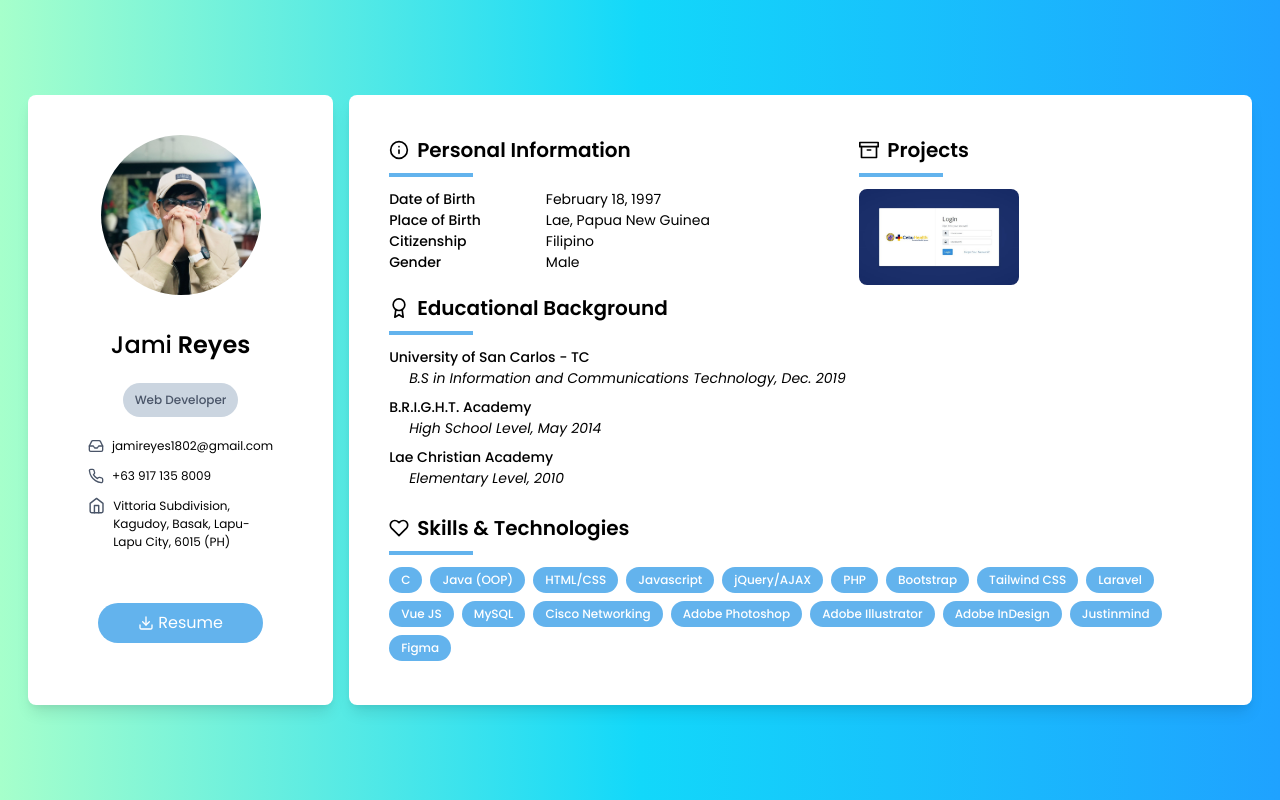
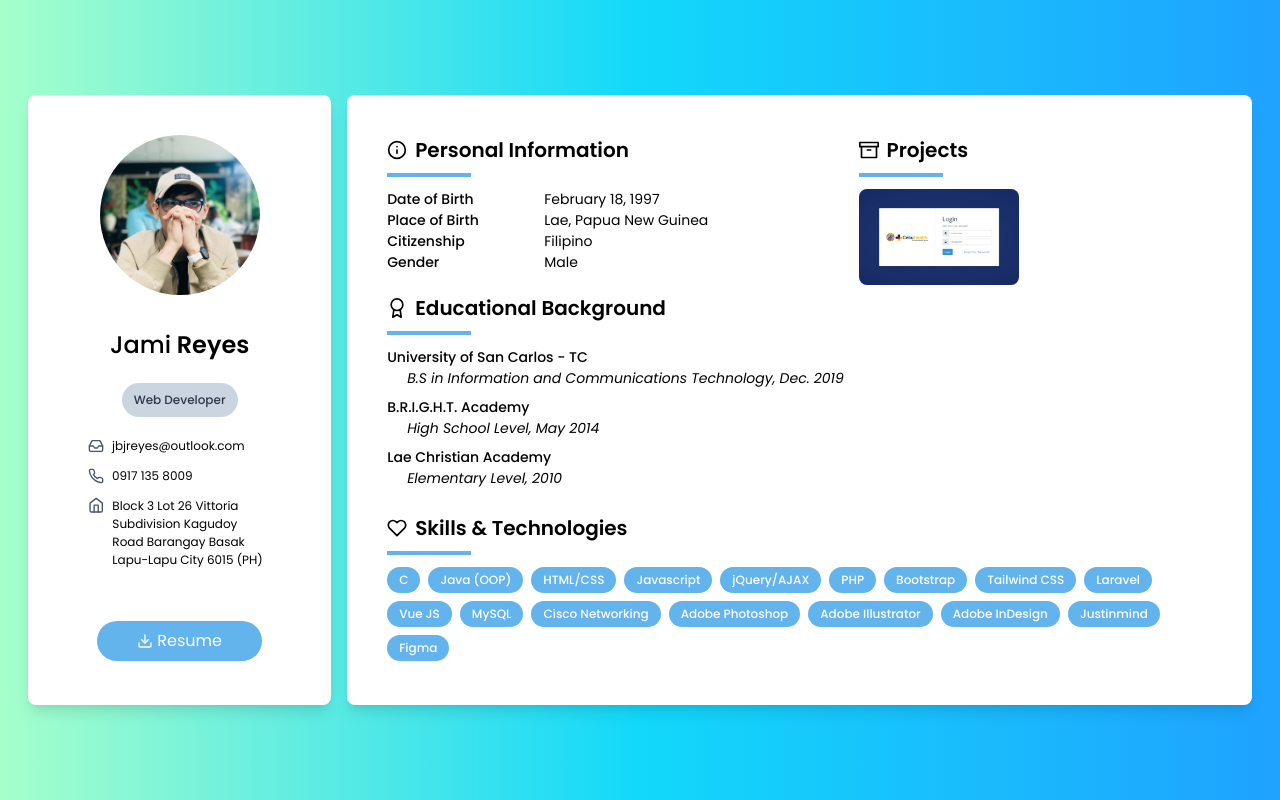
Before and after one commit to jamireyes/jamireyes, a Vue app: page / in a window 1280 px wide. Built offline with nearby package versions, Linux system fonts and the light colour scheme.

Commit message:
Updated Project

```diff
--- a/package.json
+++ b/package.json
@@ -3,7 +3,7 @@
   "version": "0.1.0",
   "private": true,
   "scripts": {
-    "serve": "vue-cli-service serve",
+    "serve": "set NODE_OPTIONS=--openssl-legacy-provider && vue-cli-service serve",
     "build": "vue-cli-service build",
     "deploy": "sh deploy.sh"
   },
--- a/postcss.config.js
+++ b/postcss.config.js
@@ -1,6 +1,7 @@
 module.exports = {
-    plugins: [
-        require('tailwindcss'),
-        require('autoprefixer'),
-    ]
+    plugins: {
+        tailwindcss: {
+            config: './tailwind.config.js'
+        }
+    }
 }
--- a/src/App.vue
+++ b/src/App.vue
@@ -1,5 +1,5 @@
 <template>
-  <div id="app" class="bg-gradient flex justify-center items-start lg:items-center w-full h-screen">
+  <div id="app" class="relative bg-gradient flex justify-center items-start lg:items-center w-full h-screen">
     <div class="w-full flex flex-col lg:flex-row container p-5">
         <side-card />
         <main-card />
--- a/src/assets/css/app.css
+++ b/src/assets/css/app.css
@@ -1,3 +1,3 @@
-@import "tailwindcss/base";
-@import "tailwindcss/components";
-@import "tailwindcss/utilities";
+@tailwind base;
+@tailwind components;
+@tailwind utilities;
--- /dev/null
+++ b/src/components/alert.vue
@@ -0,0 +1,17 @@
+<template>
+    <div class="absolute bg-white z-50 top-2 left-50 h-16 w-40 rounded-lg shadow-xl">
+        <div class="flex justify-center items-center h-full">
+            hello world
+        </div>
+    </div>
+</template>
+
+<script>
+    export default {
+        name: "alert"
+    }
+</script>
+
+<style lang="scss" scoped>
+
+</style>
--- a/src/components/side-card.vue
+++ b/src/components/side-card.vue
@@ -3,7 +3,7 @@
         <div class="flex flex-col justify-center items-center">
             <img class="rounded-full w-40 h-40 flex items-center justify-center" src="../assets/img/profile-pic.jpg" alt="profile-pic">
             <h1 class="pt-8 text-2xl font-semibold"><span class="font-medium">Jami</span> Reyes</h1>
-            <div class="bg-gray-400 text-gray-700 font-medium text-xs rounded-full p-2 px-3 my-5">
+            <div class="bg-gray-400 text-gray-800 font-medium text-xs rounded-full p-2 px-3 my-5">
                 Web Developer
             </div>
         </div>
@@ -12,19 +12,19 @@
                 <span class="text-gray-700 mr-2 w-4">
                     <svg xmlns="http://www.w3.org/2000/svg" viewBox="0 0 24 24" fill="none" stroke="currentColor" stroke-width="2" stroke-linecap="round" stroke-linejoin="round" class="feather feather-inbox"><polyline points="22 12 16 12 14 15 10 15 8 12 2 12"></polyline><path d="M5.45 5.11L2 12v6a2 2 0 0 0 2 2h16a2 2 0 0 0 2-2v-6l-3.45-6.89A2 2 0 0 0 16.76 4H7.24a2 2 0 0 0-1.79 1.11z"></path></svg>
                 </span>
-                <p class="text-xs">jamireyes1802@gmail.com</p>
+                <p class="text-xs">jbjreyes@outlook.com</p>
             </div>
             <div class="flex flex-row items-center mb-3">
                 <span class="text-gray-700 mr-2 w-4">
                     <svg viewBox="0 0 24 24" stroke="currentColor" stroke-width="2" fill="none" stroke-linecap="round" stroke-linejoin="round" class="css-i6dzq1"><path d="M22 16.92v3a2 2 0 0 1-2.18 2 19.79 19.79 0 0 1-8.63-3.07 19.5 19.5 0 0 1-6-6 19.79 19.79 0 0 1-3.07-8.67A2 2 0 0 1 4.11 2h3a2 2 0 0 1 2 1.72 12.84 12.84 0 0 0 .7 2.81 2 2 0 0 1-.45 2.11L8.09 9.91a16 16 0 0 0 6 6l1.27-1.27a2 2 0 0 1 2.11-.45 12.84 12.84 0 0 0 2.81.7A2 2 0 0 1 22 16.92z"></path></svg>
                 </span>
-                <p class="text-xs">+63 917 135 8009</p>
+                <p class="text-xs">0917 135 8009</p>
             </div>
             <div class="flex flex-row items-start mb-3">
-                <span class="text-gray-700 mr-2 w-4 lg:w-10">
+                <span class="text-gray-700 mr-2 w-4 lg:w-14">
                     <svg viewBox="0 0 24 24" stroke="currentColor" stroke-width="2" fill="none" stroke-linecap="round" stroke-linejoin="round" class="css-i6dzq1"><path d="M3 9l9-7 9 7v11a2 2 0 0 1-2 2H5a2 2 0 0 1-2-2z"></path><polyline points="9 22 9 12 15 12 15 22"></polyline></svg>
                 </span>
-                <p class="text-xs">Vittoria Subdivision, Kagudoy, Basak, Lapu-Lapu City, 6015 (PH)</p>
+                <p class="text-xs">Block 3 Lot 26 Vittoria Subdivision Kagudoy Road Barangay Basak Lapu-Lapu City 6015 (PH)</p>
             </div>
         </div>
         <div class="flex justify-center items-center w-full mt-10">
--- a/src/main.js
+++ b/src/main.js
@@ -5,7 +5,7 @@ import App from './App.vue'
 import router from './router'
 import store from './store'
 
-Vue.config.productionTip = false
+Vue.config.productionTip = true
 
 Vue.component('side-card', require('./components/side-card.vue').default)
 Vue.component('main-card', require('./components/main-card.vue').default)
@@ -13,6 +13,7 @@ Vue.component('personal-info', require('./components/personal-info.vue').default
 Vue.component('educational-bg', require('./components/educational-bg.vue').default)
 Vue.component('skills', require('./components/skills.vue').default)
 Vue.component('projects', require('./components/projects.vue').default)
+Vue.component('alert', require('./components/alert.vue').default)
 
 new Vue({
   router,
--- a/tailwind.config.js
+++ b/tailwind.config.js
@@ -10,6 +10,16 @@ module.exports = {
             '132': '33rem',
             '144': '36rem',
             '156': '39rem',
+        },
+        width: {
+          '14': '3.5rem'
+        },
+        inset: {
+          '1': '1rem',
+          '2': '2rem',
+          '3': '3rem',
+          '4': '4rem',
+          '5': '5rem',
         }
     },
   },
```
Also changed, not shown: 3 other files (tests, documents, lock files or other folders).
